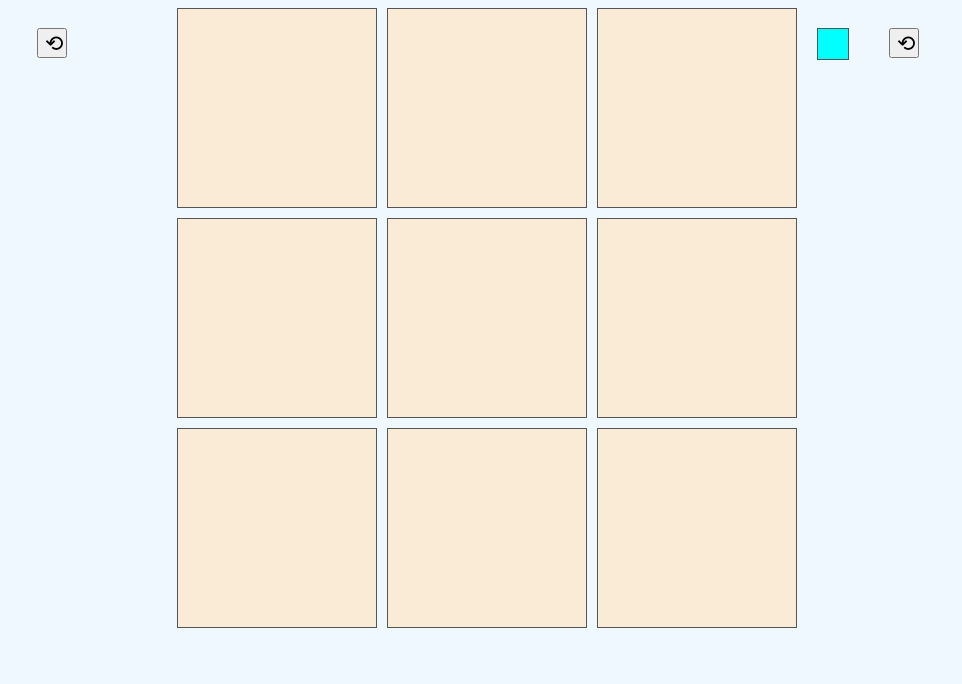
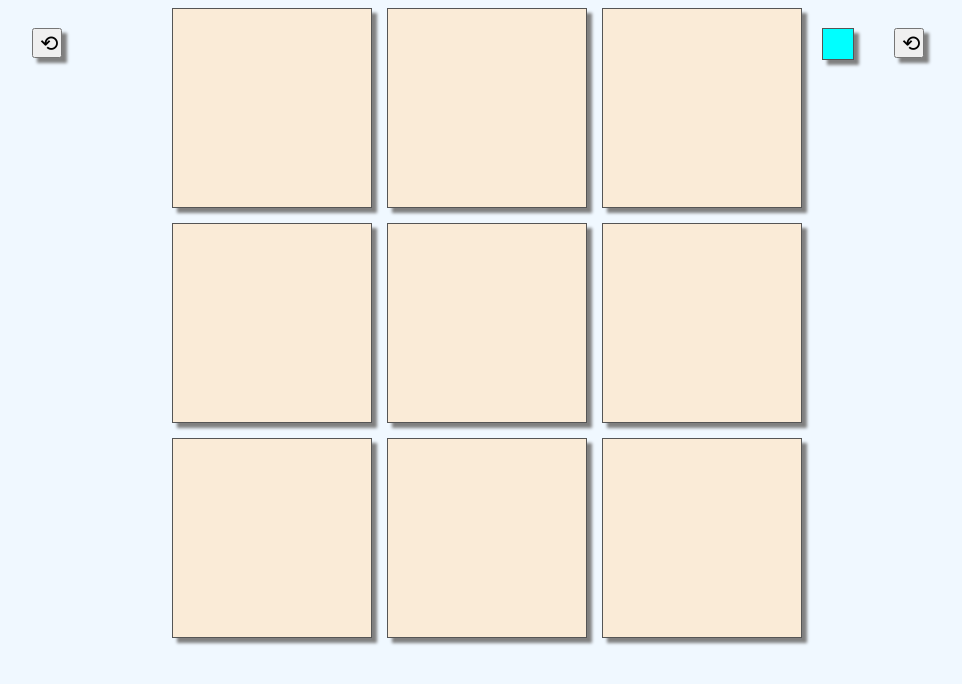
Before and after one commit to EricCSheppard/TicTacToe-Project-0, a plain HTML site: page index.html in a window 1280 px wide. Shown: the whole page, without its empty margins (162-1124 px from the left). Drawn offline with Linux system fonts and the light colour scheme.

Commit message:
adds shadow to boxes for 3D effect

```diff
--- a/css/styles.css
+++ b/css/styles.css
@@ -9,14 +9,15 @@ button {
     width:  30px;
     margin: 20px;
     font-size: 22px;
+    box-shadow: 5px 5px 3px grey;
 }
 
 #container {
     display: grid;
     grid-template-rows: 200px 200px 200px;
     grid-template-columns: 200px 200px 200px;
-    column-gap: 10px;
-    row-gap: 10px;
+    column-gap: 15px;
+    row-gap: 15px;
 }
 
 .box {
@@ -26,6 +27,7 @@ button {
     align-items: center;
     justify-content: center;
     cursor: pointer;
+    box-shadow: 5px 5px 3px grey;
 }
 
 #indicator {
@@ -34,6 +36,7 @@ button {
     height: 30px;
     border: 1px solid #555;
     margin: 20px;
+    box-shadow: 5px 5px 3px grey;
 }
 
 #wins {
@@ -47,6 +50,7 @@ button {
     width: 30px;
     margin: 0px 20px 20px 20px;
     border: 1px solid #555;
+    box-shadow: 6px 6px 5px grey;
 
 }
 
```
